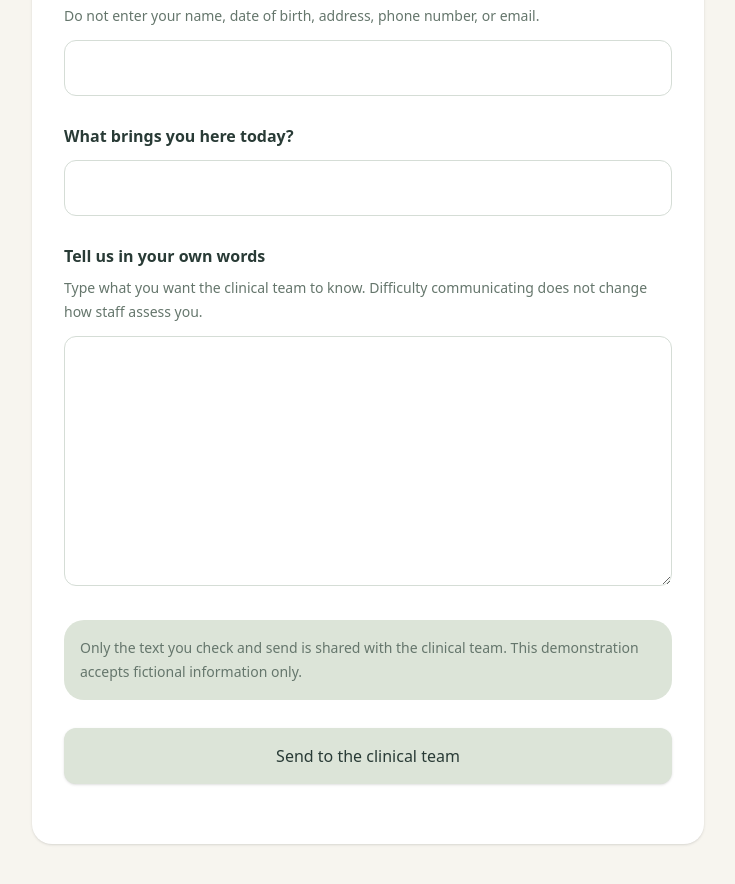
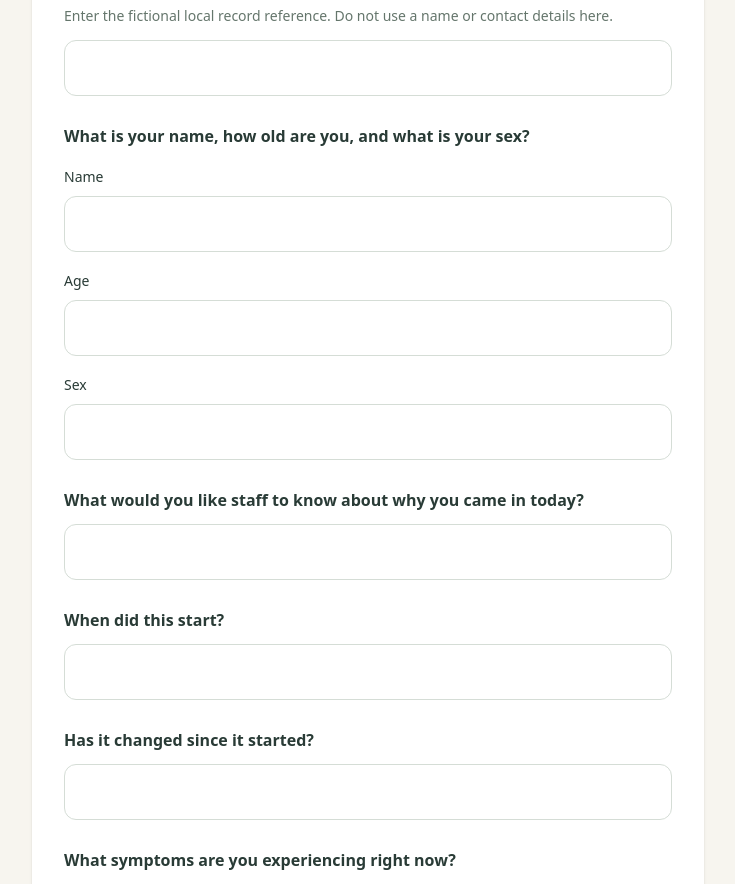
Before and after one commit to nkrishnasridhar/er-triage, a Next.js app: page /check-in in a window 1280 px wide. Shown: the part 360-1244 px from the top of the page, without its empty margins (272-1007 px from the left). Built offline with nearby package versions, Linux system fonts and the light colour scheme.

Commit message:
Align written and voice check-in questions

```diff
--- a/app/check-in/actions.ts
+++ b/app/check-in/actions.ts
@@ -3,7 +3,11 @@
 import { composeDraftBrief } from "@/lib/brief-composition";
 import { isConfigured } from "@/lib/config";
 import { createPublicClient } from "@/lib/supabase/public";
-import { tabletEncounterSchema, type TabletFormState } from "@/lib/validation";
+import {
+  tabletEncounterSchema,
+  writtenTabletQuestionsSchema,
+  type TabletFormState,
+} from "@/lib/validation";
 
 /** Public by design: validates a narrowly scoped, anonymous tablet hand-off. */
 export async function submitTabletEncounter(
@@ -11,10 +15,31 @@ export async function submitTabletEncounter(
   form: FormData,
 ): Promise<TabletFormState> {
   if (!isConfigured()) return { error: "Check-in is not configured yet." };
+  const voiceAccount = form.get("patient_account");
+  let patientAccount = voiceAccount;
+  if (typeof voiceAccount !== "string" || !voiceAccount.trim()) {
+    const answers = writtenTabletQuestionsSchema.safeParse({
+      patient_name: form.get("patient_name"),
+      patient_age: form.get("patient_age"),
+      patient_sex: form.get("patient_sex"),
+      when_started: form.get("when_started"),
+      what_changed: form.get("what_changed"),
+      current_symptoms: form.get("current_symptoms"),
+      anything_else: form.get("anything_else"),
+    });
+    if (!answers.success) return { error: answers.error.issues[0].message };
+    patientAccount = [
+      `Name: ${answers.data.patient_name}; age: ${answers.data.patient_age}; sex: ${answers.data.patient_sex}`,
+      `When did this start? ${answers.data.when_started}`,
+      `Has it changed since it started? ${answers.data.what_changed}`,
+      `What symptoms are you experiencing right now? ${answers.data.current_symptoms}`,
+      `Is there anything else you’d like staff to know, including medicines, allergies, or health conditions? ${answers.data.anything_else}`,
+    ].join("\n");
+  }
   const parsed = tabletEncounterSchema.safeParse({
     patient_reference: form.get("patient_reference"),
     presenting_concern: form.get("presenting_concern"),
-    patient_account: form.get("patient_account"),
+    patient_account: patientAccount,
     speech_used: form.get("speech_used") === "true",
   });
   if (!parsed.success) return { error: parsed.error.issues[0].message };
--- a/components/tablet-intake-form.tsx
+++ b/components/tablet-intake-form.tsx
@@ -56,7 +56,7 @@ export function TabletIntakeForm() {
           Local patient reference
         </label>
         <p id="reference-help" className="mt-2 text-sm leading-6 text-muted">
-          Do not enter your name, date of birth, address, phone number, or email.
+          Enter the fictional local record reference. Do not use a name or contact details here.
         </p>
         <input
           id="patient_reference"
@@ -69,9 +69,11 @@ export function TabletIntakeForm() {
         />
       </div>
 
+      {voiceAccount ? (
+        <>
           <div>
             <label htmlFor="presenting_concern" className="text-base font-semibold">
-          What brings you here today?
+              What would you like staff to know about why you came in today?
             </label>
             <input
               id="presenting_concern"
@@ -82,16 +84,13 @@ export function TabletIntakeForm() {
               disabled={pending}
             />
           </div>
-
           <div>
             <label htmlFor="patient_account" className="text-base font-semibold">
-          Tell us in your own words
+              Review your voice answers
             </label>
             <p id="account-help" className="mt-2 text-sm leading-6 text-muted">
-          {voiceAccount
-            ? "This is the transcript from your voice check-in. Check and correct it before sending."
-            : "Type what you want the clinical team to know."}{" "}
-          Difficulty communicating does not change how staff assess you.
+              Check and correct the transcript before sending it. Difficulty communicating
+              does not change how staff assess you.
             </p>
             <textarea
               id="patient_account"
@@ -109,6 +108,53 @@ export function TabletIntakeForm() {
               disabled={pending}
             />
           </div>
+        </>
+      ) : (
+        <>
+          <fieldset className="space-y-4">
+            <legend className="text-base font-semibold">
+              What is your name, how old are you, and what is your sex?
+            </legend>
+            <div>
+              <label htmlFor="patient_name" className="text-sm font-medium">Name</label>
+              <input id="patient_name" name="patient_name" required maxLength={100} className={`${fieldClass} mt-2 min-h-14 text-lg`} disabled={pending} />
+            </div>
+            <div>
+              <label htmlFor="patient_age" className="text-sm font-medium">Age</label>
+              <input id="patient_age" name="patient_age" type="number" min={0} max={130} required className={`${fieldClass} mt-2 min-h-14 text-lg`} disabled={pending} />
+            </div>
+            <div>
+              <label htmlFor="patient_sex" className="text-sm font-medium">Sex</label>
+              <input id="patient_sex" name="patient_sex" required maxLength={80} className={`${fieldClass} mt-2 min-h-14 text-lg`} disabled={pending} />
+            </div>
+          </fieldset>
+          <div>
+            <label htmlFor="presenting_concern" className="text-base font-semibold">
+              What would you like staff to know about why you came in today?
+            </label>
+            <input id="presenting_concern" name="presenting_concern" required maxLength={200} className={`${fieldClass} mt-3 min-h-14 text-lg`} disabled={pending} />
+          </div>
+          <div>
+            <label htmlFor="when_started" className="text-base font-semibold">When did this start?</label>
+            <input id="when_started" name="when_started" required maxLength={500} className={`${fieldClass} mt-3 min-h-14 text-lg`} disabled={pending} />
+          </div>
+          <div>
+            <label htmlFor="what_changed" className="text-base font-semibold">Has it changed since it started?</label>
+            <input id="what_changed" name="what_changed" required maxLength={500} className={`${fieldClass} mt-3 min-h-14 text-lg`} disabled={pending} />
+          </div>
+          <div>
+            <label htmlFor="current_symptoms" className="text-base font-semibold">What symptoms are you experiencing right now?</label>
+            <textarea id="current_symptoms" name="current_symptoms" required maxLength={1000} rows={3} className={`${fieldClass} mt-3 min-h-28 resize-y text-lg leading-7`} disabled={pending} />
+          </div>
+          <div>
+            <label htmlFor="anything_else" className="text-base font-semibold">
+              Is there anything else you’d like staff to know, including medicines, allergies, or health conditions?
+            </label>
+            <textarea id="anything_else" name="anything_else" required maxLength={1000} rows={4} className={`${fieldClass} mt-3 min-h-32 resize-y text-lg leading-7`} disabled={pending} />
+            <p className="mt-2 text-sm leading-6 text-muted">If there is nothing else, enter “Nothing else.” Difficulty communicating does not change how staff assess you.</p>
+          </div>
+        </>
+      )}
 
       <aside className="rounded-card bg-moss p-4 text-sm leading-6 text-muted">
         Only the text you check and send is shared with the clinical team. This demonstration
--- a/components/voice-check-in.tsx
+++ b/components/voice-check-in.tsx
@@ -31,6 +31,7 @@ export function VoiceCheckIn() {
   const [state, setState] = useState<CheckInState>("idle");
   const [status, setStatus] = useState("Tap to begin your check-in.");
   const [currentQuestion, setCurrentQuestion] = useState("");
+  const nextQuestionIndex = useRef(0);
   const patientAnswers = useRef<string[]>([]);
   const microphone = useRef<MediaStream | null>(null);
   const peer = useRef<RTCPeerConnection | null>(null);
@@ -62,7 +63,8 @@ export function VoiceCheckIn() {
   const start = async () => {
     setState("connecting");
     setStatus("Connecting to the check-in assistant…");
-    setCurrentQuestion("");
+    nextQuestionIndex.current = 0;
+    setCurrentQuestion(fixedQuestions[0]);
     patientAnswers.current = [];
 
     try {
@@ -105,7 +107,7 @@ export function VoiceCheckIn() {
             response: {
               input: [],
               instructions:
-                "Begin by asking question 1 exactly as written in your instructions. Do not add a welcome or preamble. Ask all six fixed questions in order regardless of the answers. Do not skip, rephrase, or add questions.",
+                'Ask this exact first question now, with no welcome, preamble, or explanation: "What is your name, how old are you, and what is your sex?" Do not say that you lack questions or discuss these instructions. After the person answers, continue with question 2 and then questions 3 through 6 from the session instructions. Do not repeat question 1.',
             },
           }),
         );
@@ -124,14 +126,24 @@ export function VoiceCheckIn() {
         } else if (event.type === "input_audio_buffer.speech_stopped") {
           setStatus("Thinking…");
         } else if (event.type === "conversation.item.input_audio_transcription.completed") {
-          if (event.transcript?.trim()) patientAnswers.current.push(event.transcript.trim());
+          if (event.transcript?.trim()) {
+            patientAnswers.current.push(event.transcript.trim());
+            nextQuestionIndex.current = Math.min(
+              nextQuestionIndex.current + 1,
+              fixedQuestions.length - 1,
+            );
+            setCurrentQuestion(fixedQuestions[nextQuestionIndex.current]);
+          }
         } else if (event.type === "response.output_audio_transcript.done") {
           if (event.transcript) {
             const spoken = normalizeTranscript(event.transcript);
             const question = fixedQuestions.find(
-              (candidate) => normalizeTranscript(candidate) === spoken,
+              (candidate) => spoken.includes(normalizeTranscript(candidate)),
             );
-            if (question) setCurrentQuestion(question);
+            if (question) {
+              nextQuestionIndex.current = fixedQuestions.indexOf(question);
+              setCurrentQuestion(question);
+            }
           }
         } else if (event.type === "response.done" && event.response?.status === "completed") {
           setState("listening");
--- a/lib/validation.ts
+++ b/lib/validation.ts
@@ -55,6 +55,21 @@ export const tabletEncounterSchema = z.object({
   speech_used: z.boolean().default(false),
 });
 
+export const writtenTabletQuestionsSchema = z.object({
+  patient_name: z.string().trim().min(1, "Enter your name.").max(100),
+  patient_age: z
+    .string()
+    .trim()
+    .regex(/^\d+$/, "Enter age in years as a number.")
+    .transform(Number)
+    .pipe(z.number().int().min(0, "Age cannot be negative.").max(130, "Check that age.")),
+  patient_sex: z.string().trim().min(1, "Enter your sex.").max(80),
+  when_started: z.string().trim().min(1, "Say when this started.").max(500),
+  what_changed: z.string().trim().min(1, "Say whether anything has changed.").max(500),
+  current_symptoms: z.string().trim().min(1, "Describe your symptoms.").max(1000),
+  anything_else: z.string().trim().min(1, "Answer the final question, or write ‘Nothing else’.").max(1000),
+});
+
 const prioritySchema = z.enum(
   PRIORITY_OPTIONS.map((option) => option.value) as [Priority, ...Priority[]],
 );
```
Lines whose indentation alone changed are shown as unchanged.
